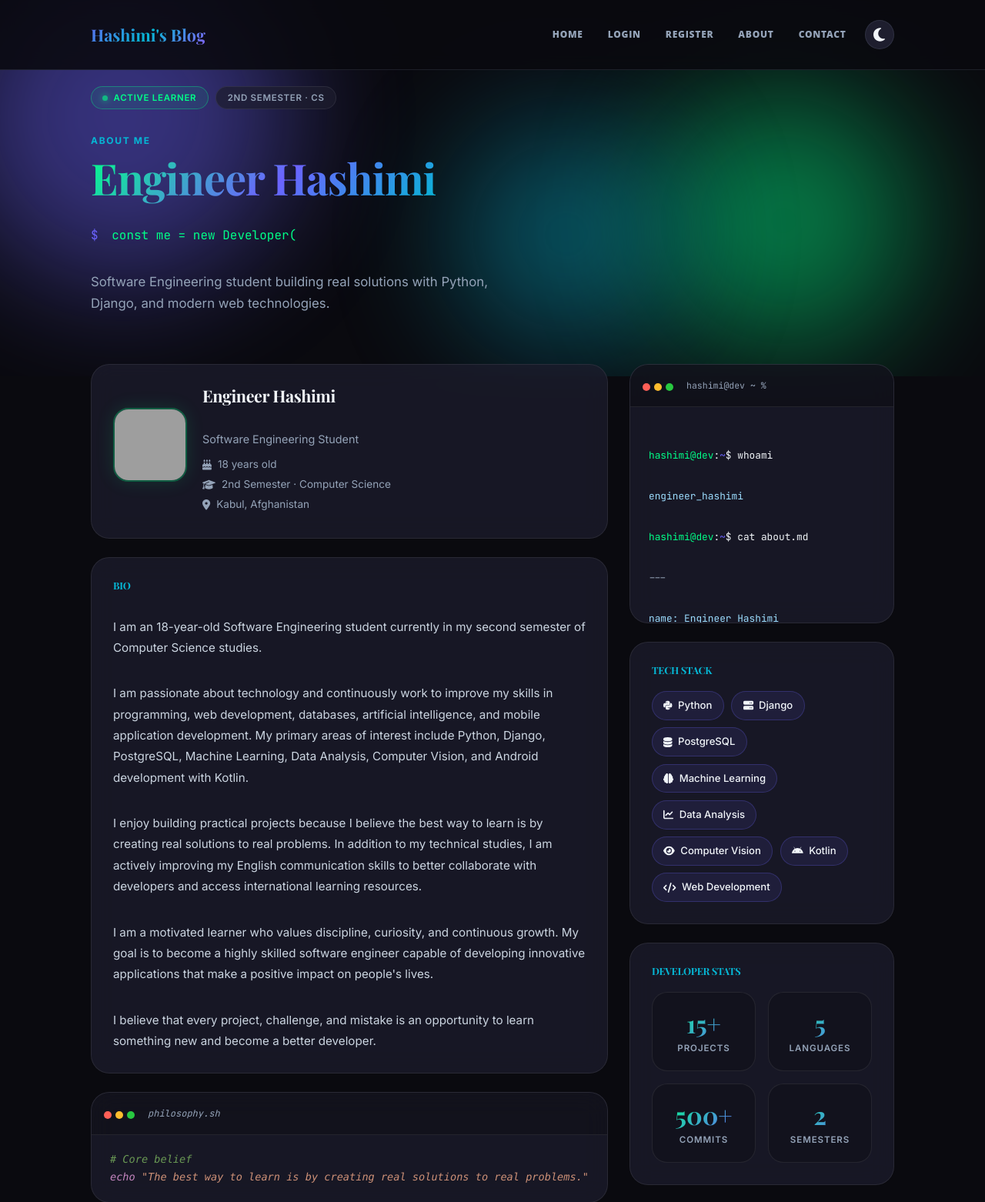
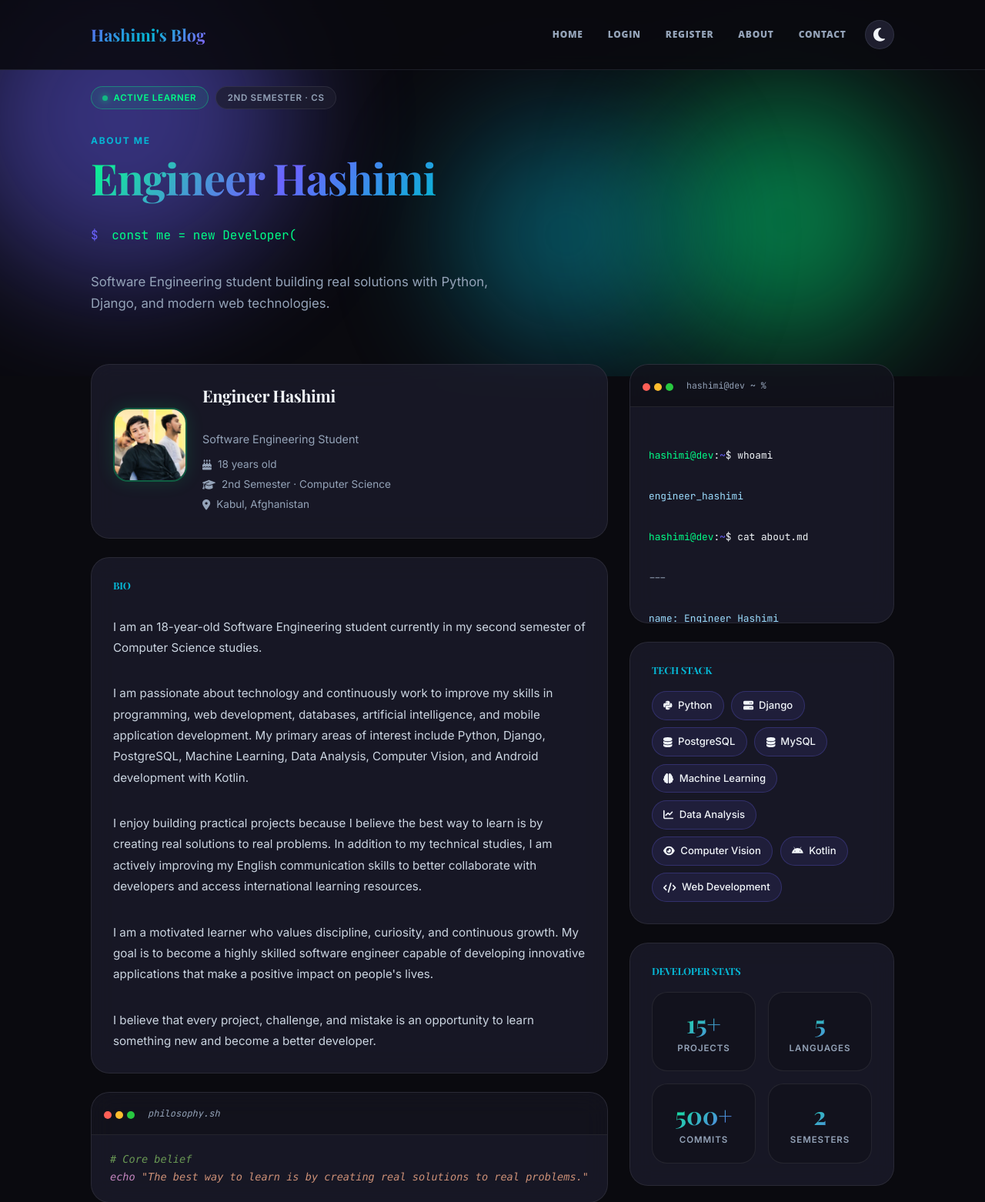
Before and after one commit to engineerhashimi9/my-blog, a Flask app: page /about in a window 1280 px wide. Shown: the top 1562 px of the page at 77% size. Run offline with Flask 3, Linux system fonts and the light colour scheme; some libraries are stand-ins or nearby versions; grey boxes are pictures that could not be loaded.

Commit message:
Fix image path and add MySQL skill to about section

```diff
--- a/templates/about.html
+++ b/templates/about.html
@@ -48,7 +48,7 @@
         <article class="about-glass about-profile reveal" data-reveal>
           <figure class="about-profile__media">
             <img
-              src="{{ url_for('static', filename='images/profile.jpg') }}"
+              src="{{ url_for('static', filename='img/profile.jpg') }}"
               alt="Engineer Hashimi — Software Engineering student"
               class="about-profile__img"
               width="120"
@@ -214,6 +214,10 @@
               <i class="fas fa-database" aria-hidden="true"></i>
               PostgreSQL
             </li>
+            <li class="about-skill" data-skill="mysql">
+              <i class="fas fa-database" aria-hidden="true"></i>
+              MySQL
+            </li>
             <li class="about-skill" data-skill="ml">
               <i class="fas fa-brain" aria-hidden="true"></i>
               Machine Learning
```
